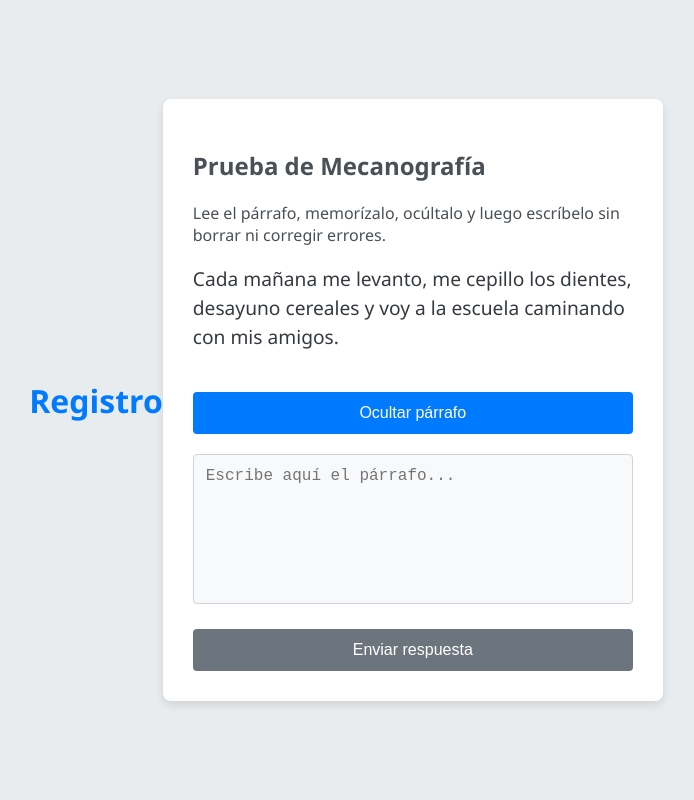
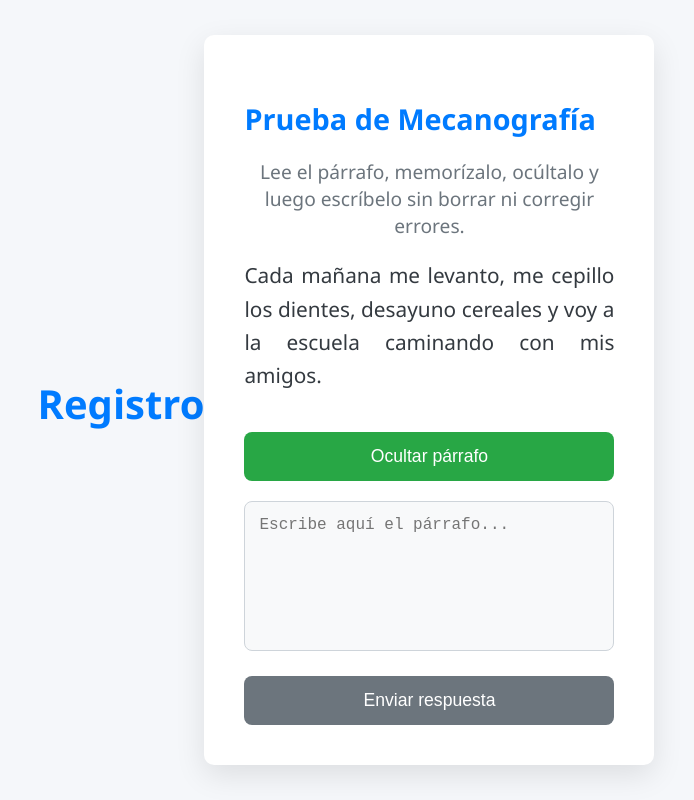
Before and after one commit to SalvadorSarmiento/Pruebas_de_Mecanografia, a plain HTML site: page public/index.html in a window 1280 px wide. Both pictures are taken after typing "name@example.com" into the empty fields and a click on the button "Iniciar prueba". Shown: the whole page, without its empty margins (294-988 px from the left). Drawn offline with Linux system fonts and the light colour scheme.

Commit message:
Actualizar estilo css

```diff
--- a/public/style.css
+++ b/public/style.css
@@ -1,106 +1,174 @@
 /* Estilo general para el body */
 body {
-  font-family: 'Segoe UI', Tahoma, Geneva, Verdana, sans-serif; /* Fuente más moderna */
-  background-color: #e9ecef; /* Color de fondo más suave */
+  font-family: 'Segoe UI', Tahoma, Geneva, Verdana, sans-serif; /* Fuente moderna */
+  background-color: #f5f7fa; /* Fondo más claro y limpio */
   margin: 0;
   padding: 0;
   display: flex;
   justify-content: center;
   align-items: center;
   height: 100vh;
-  color: #495057; /* Color de texto más suave */
+  color: #495057; /* Texto suave */
+  overflow: hidden; /* Evitar scroll innecesario */
 }
 
 /* Contenedor principal */
 h1 {
   text-align: center;
-  font-size: 2rem;
-  color: #007bff; /* Azul para darle un toque de color */
+  font-size: 2.5rem;
+  color: #007bff; /* Azul más brillante */
   margin-bottom: 20px;
+  font-weight: 600;
 }
 
 /* Estilo para el formulario */
 form {
   background-color: #ffffff;
-  padding: 30px;
-  border-radius: 8px;
-  box-shadow: 0 4px 8px rgba(0, 0, 0, 0.1); /* Sombra para darle profundidad */
+  padding: 40px;
+  border-radius: 10px;
+  box-shadow: 0 10px 30px rgba(0, 0, 0, 0.1); /* Sombra más intensa para dar profundidad */
   width: 100%;
-  max-width: 500px;
+  max-width: 450px;
   box-sizing: border-box;
 }
 
 label {
-  font-size: 1rem;
-  margin-bottom: 8px;
+  font-size: 1.1rem;
+  margin-bottom: 10px;
   display: block;
-  color: #343a40; /* Color de texto oscuro */
+  color: #343a40; /* Texto oscuro */
+  font-weight: 500;
 }
 
 input[type="email"] {
   width: 100%;
-  padding: 12px;
-  margin-bottom: 20px;
-  border: 1px solid #ced4da; /* Borde sutil */
-  border-radius: 4px;
+  padding: 14px;
+  margin-bottom: 25px;
+  border: 1px solid #ced4da;
+  border-radius: 8px;
   font-size: 1rem;
   background-color: #f8f9fa;
   box-sizing: border-box;
+  transition: border-color 0.3s ease;
 }
 
+input[type="email"]:focus {
+  border-color: #007bff;
+  outline: none;
+}
+
+/* Botón de submit */
 button {
   background-color: #007bff;
   color: white;
   border: none;
-  padding: 12px 20px;
-  border-radius: 4px;
-  font-size: 1rem;
+  padding: 14px 20px;
+  border-radius: 8px;
+  font-size: 1.1rem;
   width: 100%;
   cursor: pointer;
-  transition: background-color 0.3s ease;
+  transition: background-color 0.3s ease, transform 0.3s ease;
 }
 
 button:hover {
-  background-color: #0056b3; /* Color más oscuro al pasar el ratón */
+  background-color: #0056b3;
+  transform: translateY(-3px); /* Efecto sutil al hacer hover */
+}
+
+button:active {
+  background-color: #004085;
+  transform: translateY(0);
 }
 
 /* Estilo para el contenedor de la prueba */
 #pruebaContainer {
   display: none;
   background-color: #ffffff;
-  padding: 30px;
-  border-radius: 8px;
-  box-shadow: 0 4px 8px rgba(0, 0, 0, 0.1);
+  padding: 40px;
+  border-radius: 10px;
+  box-shadow: 0 10px 30px rgba(0, 0, 0, 0.1);
   width: 100%;
-  max-width: 500px;
+  max-width: 450px;
   box-sizing: border-box;
 }
 
+#instrucciones {
+  font-size: 1.2rem;
+  margin-bottom: 20px;
+  text-align: center;
+  color: #6c757d; /* Color gris suave */
+}
+
 #parrafo {
-  font-size: 1.2rem;
-  line-height: 1.5;
+  font-size: 1.3rem;
+  line-height: 1.6;
   color: #343a40;
   margin-bottom: 20px;
-}
-
-textarea {
-  width: 100%;
-  height: 150px;
-  padding: 12px;
-  border: 1px solid #ced4da;
-  border-radius: 4px;
-  background-color: #f8f9fa;
-  resize: none;
-  font-size: 1rem;
-  box-sizing: border-box;
+  text-align: justify;
 }
 
 #ocultarParrafo, #enviarRespuesta {
   width: 100%;
   margin-top: 20px;
+  padding: 14px;
+  border-radius: 8px;
+  font-size: 1.1rem;
+  cursor: pointer;
+  transition: background-color 0.3s ease;
 }
 
-button:disabled {
-  background-color: #6c757d; /* Color para el botón deshabilitado */
+#ocultarParrafo {
+  background-color: #28a745;
+  color: white;
+}
+
+#enviarRespuesta {
+  background-color: #007bff;
+  color: white;
+}
+
+#ocultarParrafo:hover {
+  background-color: #218838;
+}
+
+#enviarRespuesta:hover {
+  background-color: #0056b3;
+}
+
+textarea {
+  width: 100%;
+  height: 180px;
+  padding: 14px;
+  border: 1px solid #ced4da;
+  border-radius: 8px;
+  background-color: #f8f9fa;
+  resize: none;
+  font-size: 1rem;
+  box-sizing: border-box;
+  transition: border-color 0.3s ease;
+}
+
+textarea:focus {
+  border-color: #007bff;
+  outline: none;
+}
+
+/* Botón deshabilitado */
+button:disabled, #ocultarParrafo:disabled, #enviarRespuesta:disabled {
+  background-color: #6c757d;
   cursor: not-allowed;
+  transform: none;
 }
+
+/* Estilos para los botones deshabilitados */
+button:disabled:hover, #ocultarParrafo:disabled:hover, #enviarRespuesta:disabled:hover {
+  background-color: #6c757d;
+}
+
+/* Estilos generales del modal */
+#pruebaContainer h2 {
+  font-size: 1.8rem;
+  color: #007bff;
+  margin-bottom: 20px;
+  font-weight: 600;
+}
```
